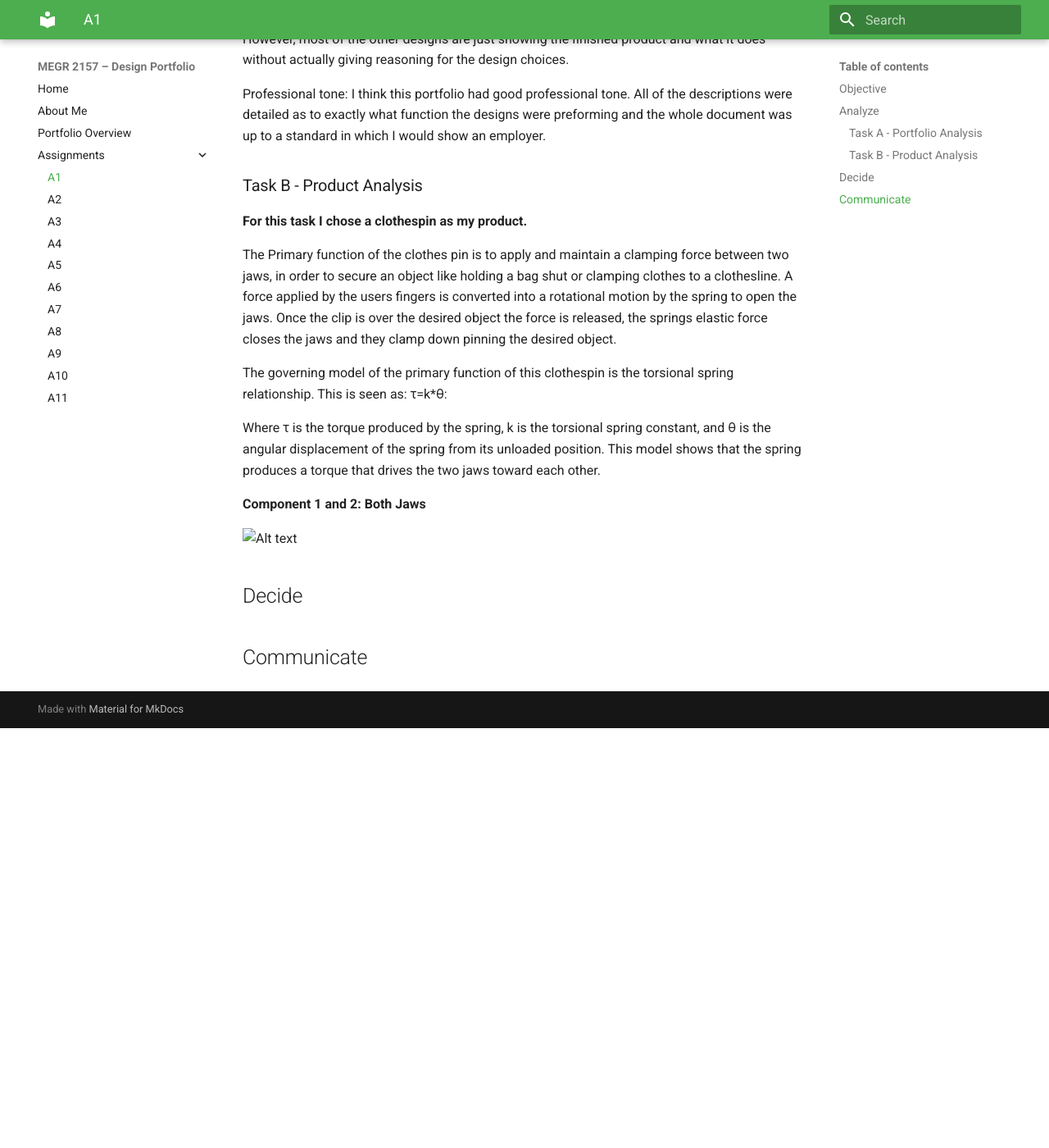
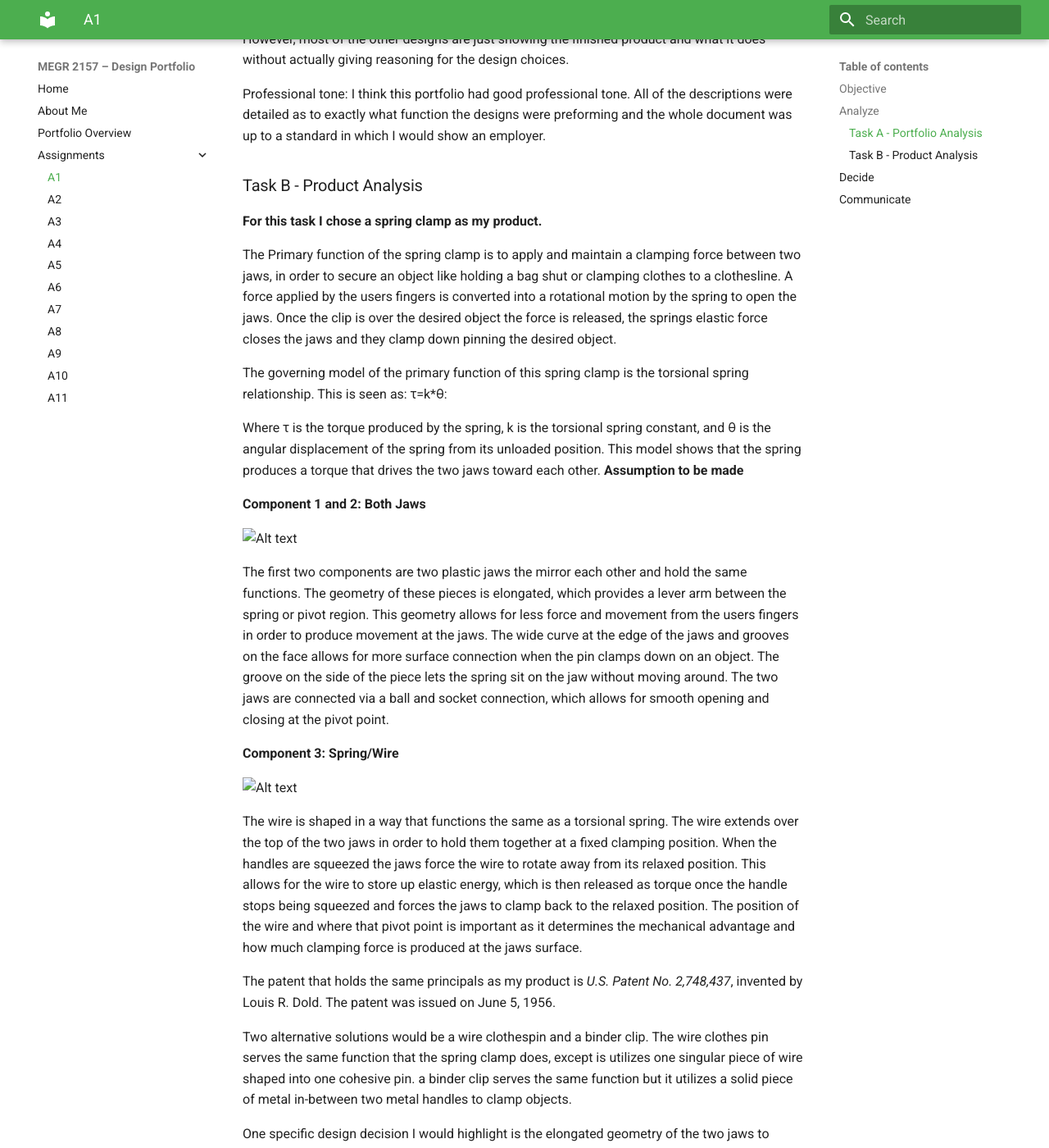
Before and after one commit to JacobShaver/design-projects-portfolio, an MkDocs documentation site: the page built from docs/assignments/A01/index.md, in a window 1280 px wide and 1400 px high, scrolled down 832 px. Shown: the whole window at 82% size. Built offline with MkDocs 1.6.1 and Material for MkDocs 9.7.7, drawn with Linux system fonts in a browser that asks for light colours; before the commit the page ends 1720 px from its top, so only the background shows below that; some of the changed text lies outside the part shown.

Commit message:
Update index.md

```diff
--- a/docs/assignments/A01/index.md
+++ b/docs/assignments/A01/index.md
@@ -18,21 +18,31 @@ Evidence of reasoning: The portfolio was a little lacking in this section. His s
 Professional tone: I think this portfolio had good professional tone. All of the descriptions were detailed as to exactly what function the designs were preforming and the whole document was up to a standard in which I would show an employer.
 
 ### Task B - Product Analysis
-**For this task I chose a clothespin as my product.**
+**For this task I chose a spring clamp as my product.**
 
-The Primary function of the clothes pin is to apply and maintain a clamping force between two jaws, in order to secure an object like holding a bag shut or clamping clothes to a clothesline. A force applied by the users fingers is converted into a rotational motion by the spring to open the jaws. Once the clip is over the desired object the force is released, the springs elastic force closes the jaws and they clamp down pinning the desired object.
+The Primary function of the spring clamp is to apply and maintain a clamping force between two jaws, in order to secure an object like holding a bag shut or clamping clothes to a clothesline. A force applied by the users fingers is converted into a rotational motion by the spring to open the jaws. Once the clip is over the desired object the force is released, the springs elastic force closes the jaws and they clamp down pinning the desired object.
 
-The governing model of the primary function of this clothespin is the torsional spring relationship. This is seen as: &tau;=k*&theta;:
+The governing model of the primary function of this spring clamp is the torsional spring relationship. This is seen as: &tau;=k*&theta;:
 
-Where &tau; is the torque produced by the spring, k is the torsional spring constant, and &theta; is the angular displacement of the spring from its unloaded position. This model shows that the spring produces a torque that drives the two jaws toward each other.
+Where &tau; is the torque produced by the spring, k is the torsional spring constant, and &theta; is the angular displacement of the spring from its unloaded position. This model shows that the spring produces a torque that drives the two jaws toward each other. **Assumption to be made**
 
 **Component 1 and 2: Both Jaws**
 
-![Alt text](docs/assignments/USD0665246-20120814-D00002.png)
+![Alt text](USD0665246-20120814-D00002.png)
 
+The first two components are two plastic jaws the mirror each other and hold the same functions. The geometry of these pieces is elongated, which provides a lever arm between the spring or pivot region. This geometry allows for less force and movement from the users fingers in order to produce movement at the jaws. The wide curve at the edge of the jaws and grooves on the face allows for more surface connection when the pin clamps down on an object. The groove on the side of the piece lets the spring sit on the jaw without moving around. The two jaws are connected via a ball and socket connection, which allows for smooth opening and closing at the pivot point.
 
+**Component 3: Spring/Wire**
 
+![Alt text](USD0665246-20120814-D00002.png)
 
+The wire is shaped in a way that functions the same as a torsional spring. The wire extends over the top of the two jaws in order to hold them together at a fixed clamping position. When the handles are squeezed the jaws force the wire to rotate away from its relaxed position. This allows for the wire to store up elastic energy, which is then released as torque once the handle stops being squeezed and forces the jaws to clamp back to the relaxed position. The position of the wire and where that pivot point is important as it determines the mechanical advantage and how much clamping force is produced at the jaws surface.
+
+The patent that holds the same principals as my product is _U.S. Patent No. 2,748,437_, invented by Louis R. Dold. The patent was issued on June 5, 1956.
+
+Two alternative solutions would be a wire clothespin and a binder clip. The wire clothes pin serves the same function that the spring clamp does, except is utilizes one singular piece of wire shaped into one cohesive pin. a binder clip serves the same function but it utilizes a solid piece of metal in-between two metal handles to clamp objects.
+
+One specific design decision I would highlight is the elongated geometry of the two jaws to provide a lever arm. This decision was most likely made because lever action provides mechanical advantage. This allows for a relatively small amount of force being needed to pry the jaws apart, but still gives a good amount of torque from the spring in order to hold the jaws shut. This also allows for the product to be used one handed.
 ## Decide
 
 
```
